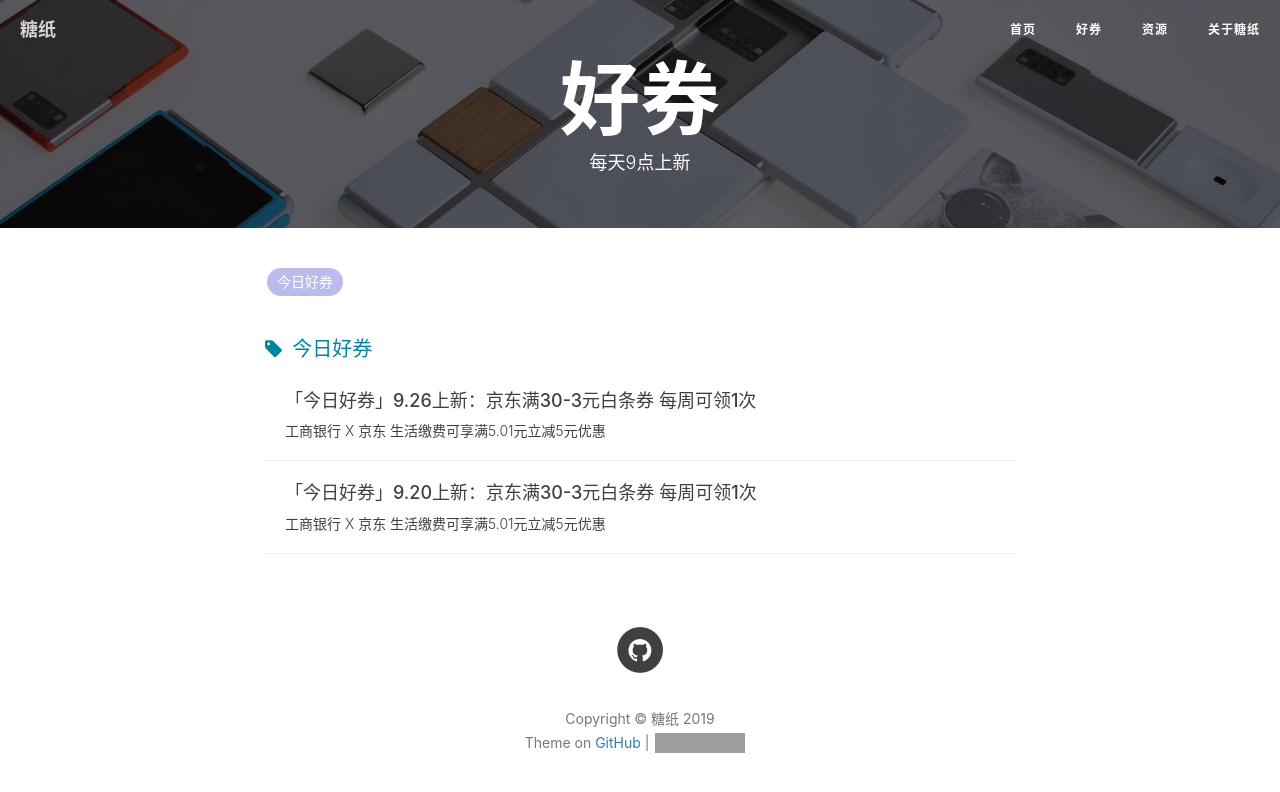
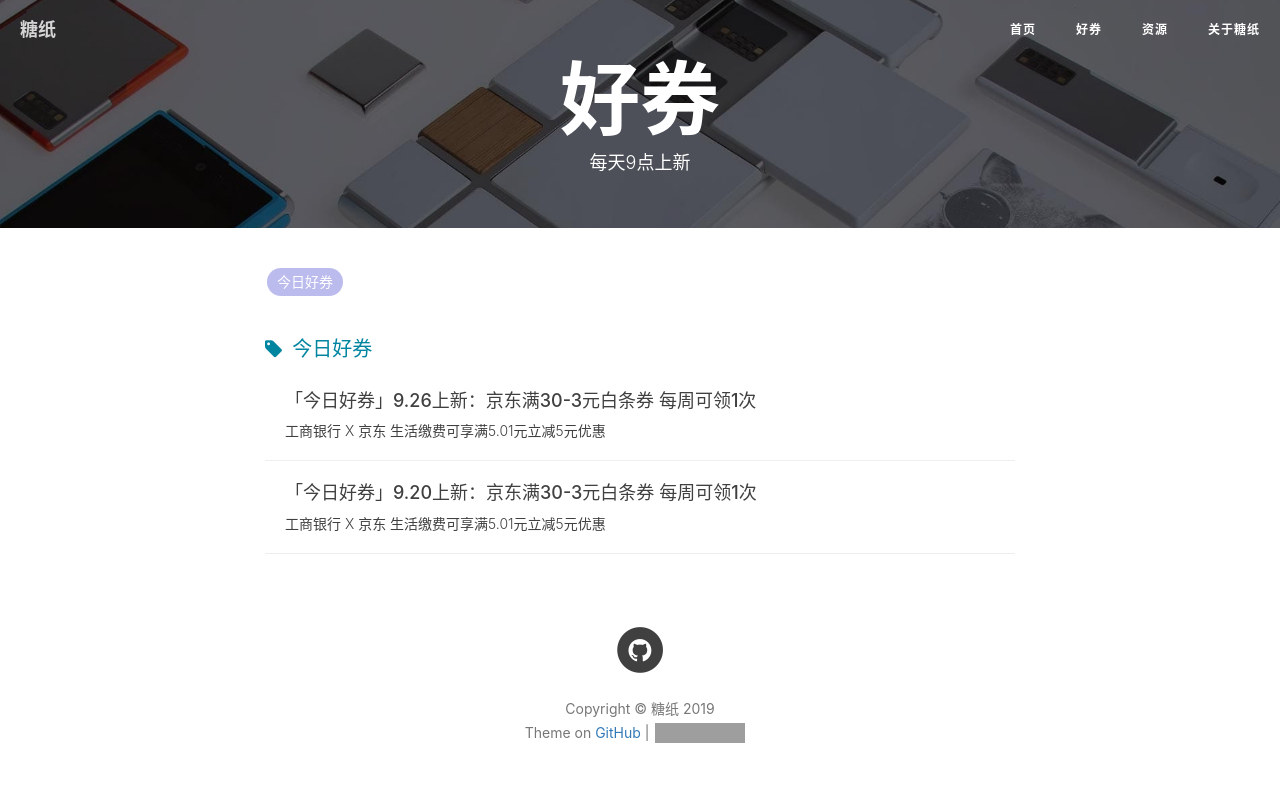
Before and after one commit to jrhq/jrhq.github.io, a Jekyll site: the page built from 1-tags.html, in a window 1280 px wide. Shown: the top 792 px of the page. Built offline with Jekyll 4.4.1, drawn with Linux system fonts in a browser that asks for light colours; nearby versions of some CDN libraries; comment, search, counter and statistics services are not loaded; grey boxes are pictures that could not be loaded.

Commit message:
Update hux-blog.css

```diff
--- a/css/hux-blog.css
+++ b/css/hux-blog.css
@@ -141,7 +141,7 @@
   overflow-x: hidden;
 }
 p {
-  margin: 30px 0;
+  margin: 20px 0;
 }
 h1,
 h2,
@@ -615,7 +615,7 @@
 .post-preview > a > .post-title {
   font-size: 16px;
   line-height: 1.3;
-  margin-top: 30px;
+  margin-top: 20px;
   margin-bottom: 8px;
 }
 .post-preview > a > .post-subtitle {
```
